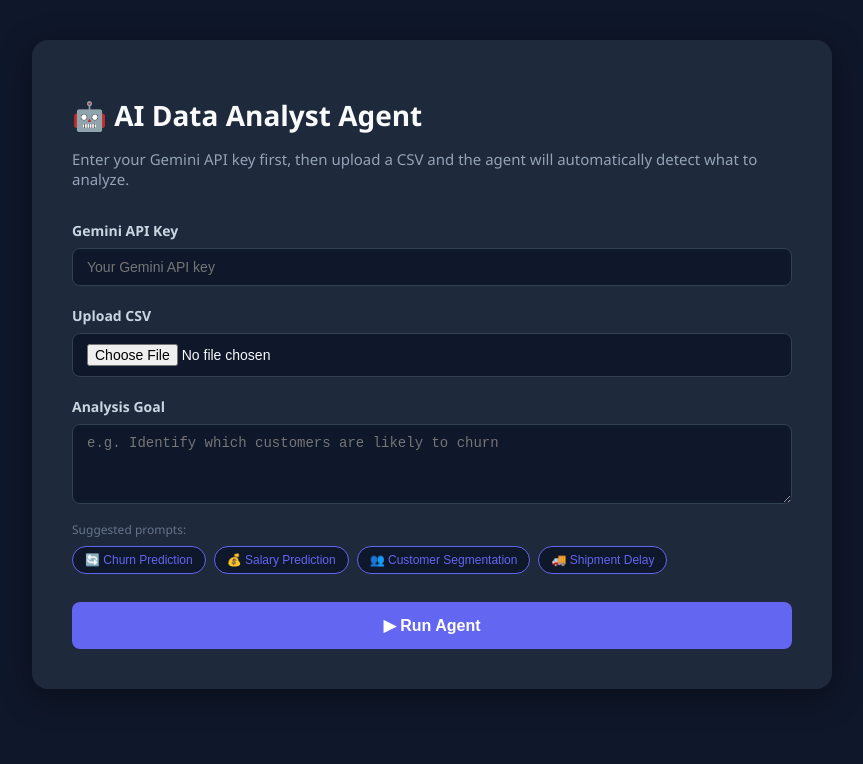
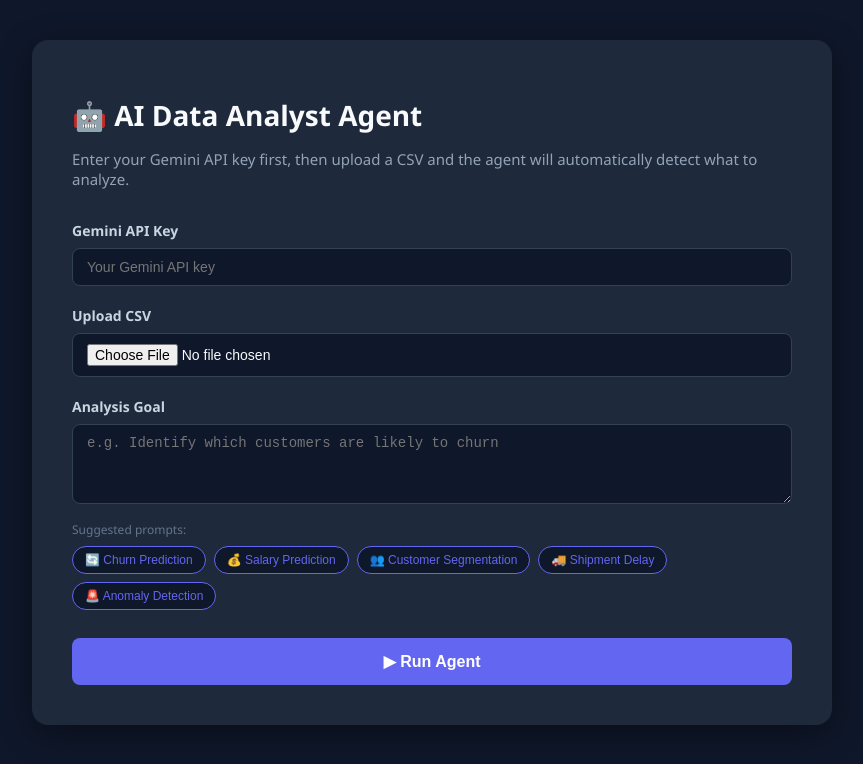
Before and after one commit to lux-lator555/ai-agent-frontend, a React (Create React App) app: page / in a window 1280 px wide. Shown: the top 764 px of the page, without its empty margins (208-1071 px from the left). Built offline with nearby package versions, Linux system fonts and the light colour scheme.

Commit message:
Add anomaly detection prompt button

```diff
--- a/src/App.js
+++ b/src/App.js
@@ -462,10 +462,15 @@
   "Predict which customers are likely to churn. Run BOTH logistic regression AND random forest models separately. For each model print accuracy, precision, recall, F1 score and ROC-AUC. Generate confusion matrix charts and feature importance charts. Use SHAP to explain the top 5 features driving churn predictions.",
   "Predict employee salary based on experience, performance and education. Run linear regression, show which features most strongly predict salary, evaluate with RMSE and R² score, generate feature importance and residual charts. Use SHAP to explain salary predictions.",
   "Identify distinct customer segments using clustering. Use the elbow method to find optimal clusters, run K-Means, visualize the clusters, and describe each segment's characteristics and recommended marketing strategy.",
-                "Predict which shipments are likely to be delayed. Run BOTH logistic regression AND random forest models separately. For each model print accuracy, precision, recall, F1 score and ROC-AUC. Generate confusion matrix and feature importance charts. Use SHAP to explain delay predictions."
+  "Predict which shipments are likely to be delayed. Run BOTH logistic regression AND random forest models separately. For each model print accuracy, precision, recall, F1 score and ROC-AUC. Generate confusion matrix and feature importance charts. Use SHAP to explain delay predictions.",
+  "Detect anomalies and outliers in this dataset. Use Isolation Forest and DBSCAN to identify unusual records. Show how many anomalies were found, visualize them in a scatter plot with anomalies highlighted in red, and explain in plain English what makes each anomaly unusual and what business action should be taken."
 ].map((prompt, i) => (
-                <button key={i} onClick={() => setGoal(prompt)} style={styles.promptButton}>
-                  {["🔄 Churn Prediction", "💰 Salary Prediction", "👥 Customer Segmentation", "🚚 Shipment Delay"][i]}
+  <button
+    key={i}
+    onClick={() => setGoal(prompt)}
+    style={styles.promptButton}
+  >
+    {["🔄 Churn Prediction", "💰 Salary Prediction", "👥 Customer Segmentation", "🚚 Shipment Delay", "🚨 Anomaly Detection"][i]}
   </button>
 ))}
             </div>
```
Lines whose indentation alone changed are shown as unchanged.
